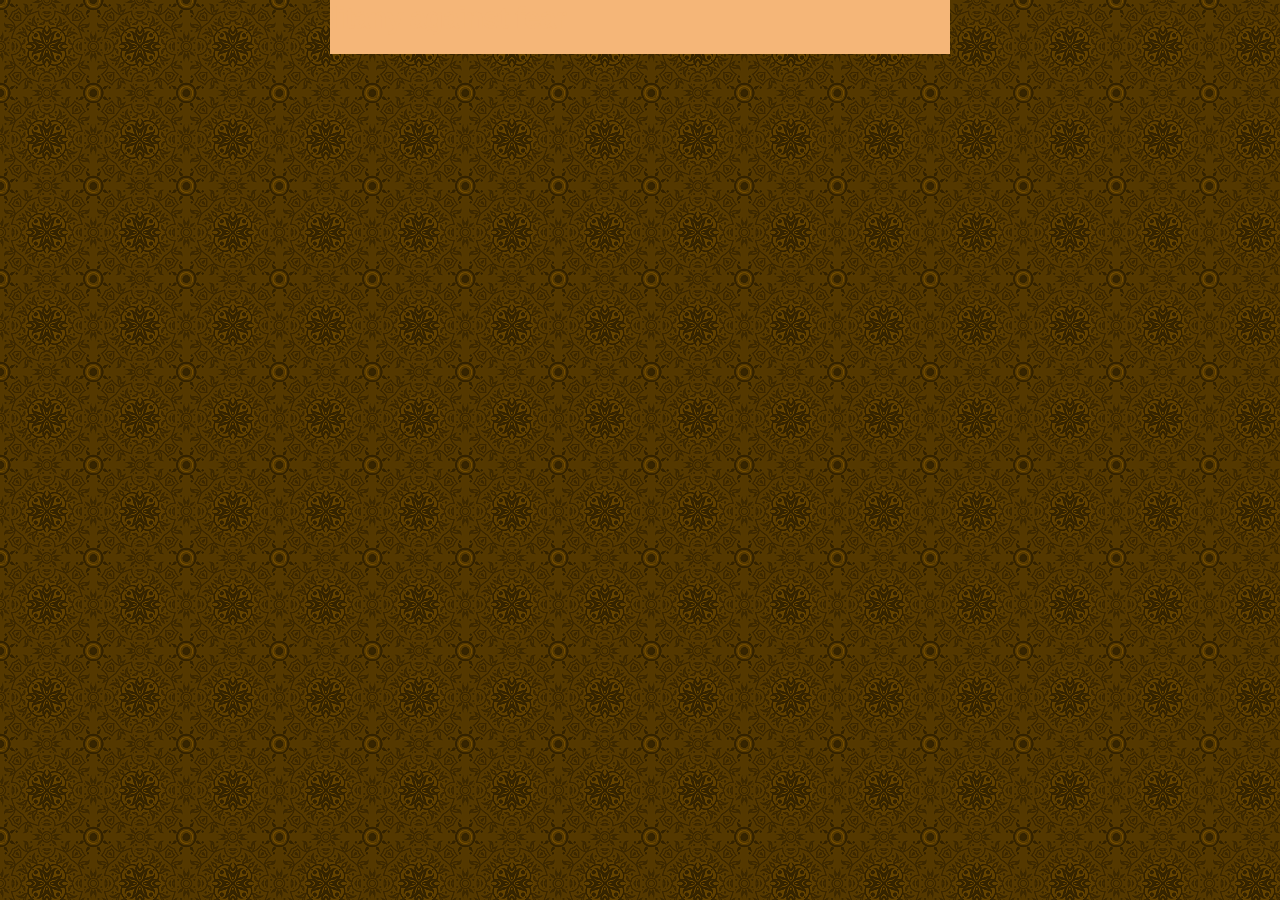
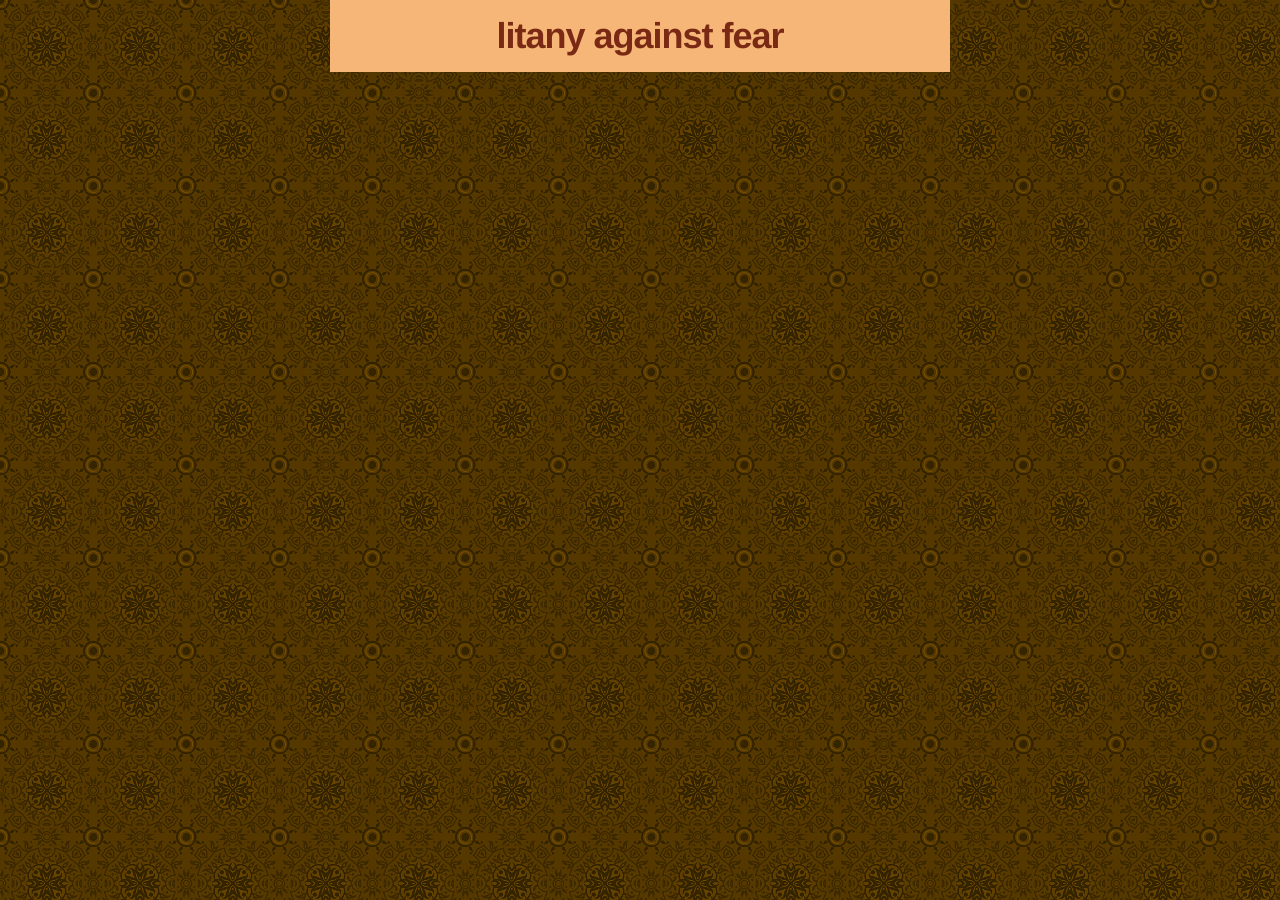
Before and after one commit to qrush/qrush.github.com, a Jekyll site: the page built from index.html, in a window 1280 px wide. Built offline with Jekyll 4.4.1, drawn with Linux system fonts in a browser that asks for light colours.

Commit message:
Adding in colors as a reference

```diff
--- a/_layouts/default.html
+++ b/_layouts/default.html
@@ -4,7 +4,7 @@
 <html xmlns="http://www.w3.org/1999/xhtml" xml:lang="en" lang="en-us">
 <head>
    <meta http-equiv="content-type" content="text/html; charset=utf-8" />
-   <title>litany against fear ~ {{ page.title }}</title>
+   <title>litany against fear &curren; {{ page.title }}</title>
    <meta name="author" content="Nick Quaranto" />
    <link href="http://feeds2.feedburner.com/LitanyAgainstFear" rel="alternate" title="RSS" type="application/rss+xml" />
    <link rel="stylesheet" href="css/reset.css" type="text/css" media="screen, projection" />
--- a/css/screen.css
+++ b/css/screen.css
@@ -1,3 +1,11 @@
+/* colors
+ * e06c0d
+ * a34114
+ * f5b678
+ * 7a2a14
+ * 45150b
+ */
+
 /* elements */
 * {
   margin: 0;
@@ -12,16 +20,16 @@ body {
 }
 
 
-a:link {
-  color: #F5B678;
+h1 a:link {
+  color: #7a2a14;
   text-decoration: none;
 }
-a:visited {
-  color: #F5B678;
+h1 a:visited {
+  color: #7a2a14;
   text-decoration: none;
 }
-a:hover {
-  color: #F5B678;
+h1 a:hover {
+  color: #7a2a14;
   text-decoration: underline;
 }
 
@@ -42,16 +50,16 @@ code {
 }
 
 h1, h2, h3, #footer {
-  font-family: 'Helvetica Neue', 'Helvetica', 'Arial', sans-serif;
+  font-family: 'Helvetica', 'Arial', sans-serif;
   font-weight: bolder;
   letter-spacing: -1px;
-  color: #F5B678;
 }
 
 h1 {
-  font-size: 30px;
+  font-size: 36px;
   line-height: 36px;
-  margin-bottom: 18px;
+  margin: 18px auto;
+  text-align: center;
 }
 
 h2 {
--- a/index.html
+++ b/index.html
@@ -1,6 +1,6 @@
 ---
 layout: default
-title: coding with spice ~ by nick quaranto
+title: coding with spice &curren; by nick quaranto
 ---
 <ul>
 {% for post in site.posts limit: 7 %}
```
